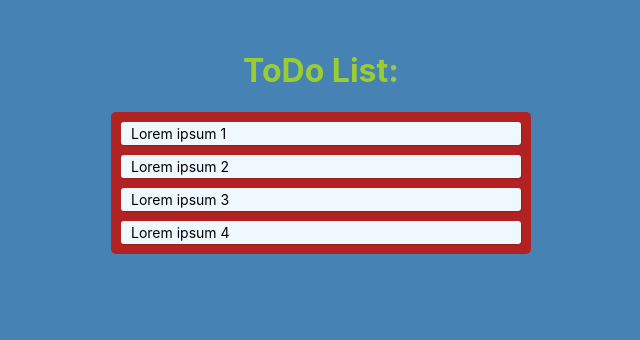
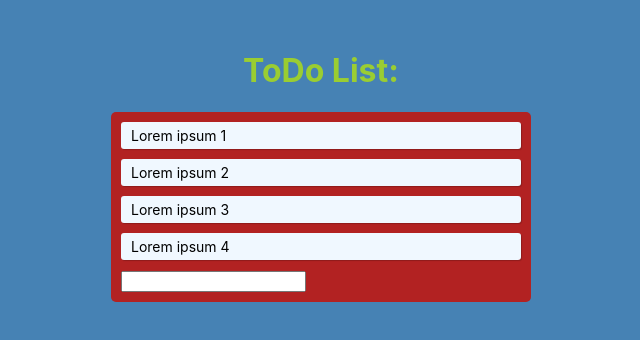
Before and after one commit to Stefantut/React-Hooks-ToDo-App, a React (Create React App) app: page / in a window 1280 px wide. Shown: the top 340 px of the page, without its empty margins (319-959 px from the left). Built offline with nearby package versions, Linux system fonts and the light colour scheme.

Commit message:
Created TodoForm component to add new Todo in list

```diff
--- a/src/App.css
+++ b/src/App.css
@@ -17,8 +17,8 @@
 
 .todo {
   background: aliceblue;
-  box-shadow: 1px 1px 1px rgba(0, 0, 0, 0.15);
-  padding: 3px 10px;
+  box-shadow: 1px 1px 1px rgba(0, 0, 0, 0.2);
+  padding: 5px 10px;
   font-size: 14px;
   margin-bottom: 10px;
   border-radius: 3px;
@@ -27,6 +27,7 @@
   justify-content: space-between;
   user-select: none;
 }
+
 .todo:last-child {
   margin-bottom: 0px;
 }
--- a/src/App.js
+++ b/src/App.js
@@ -1,6 +1,7 @@
 import React, { useState } from "react";
 import Todo from "./Todo";
 import "./App.css";
+import TodoForm from "./TodoForm";
 
 // Main Component
 function App() {
@@ -25,6 +26,14 @@ function App() {
       isCompleted: false,
     },
   ]);
+
+  const addTodo = (text) => {
+    // used spread operator to copy everything from todos array
+    const newTodos = [...todos, { text }];
+
+    // update de state - passed new array
+    setTodos(newTodos);
+  };
   return (
     <div className="app">
       <h1 className="title">ToDo List:</h1>
@@ -33,6 +42,9 @@ function App() {
         {todos.map((todo, index) => (
           <Todo key={index} index={index} todo={todo} />
         ))}
+
+        {/* Display input Component  */}
+        <TodoForm addTodo={addTodo} />
       </div>
     </div>
   );
--- /dev/null
+++ b/src/TodoForm.js
@@ -0,0 +1,37 @@
+import React, { useState } from "react";
+
+// takes in 1 prop - addTodo method
+function TodoForm({ addTodo }) {
+  // used useState hook because the form will have State to it
+  // value = the state, setValue= the method which updates the state
+  const [value, setValue] = useState("");
+
+  const handleSubmit = (e) => {
+    // prevent the form default action
+    e.preventDefault();
+    // stop from submitting if is an empty value
+    if (!value) return;
+
+    // calling addTodo function which is passed as a prop
+    // will take in the new typed value
+    addTodo(value);
+
+    // clear the form
+    setValue("");
+  };
+
+  return (
+    // form with submit handler, the value will the value from the state
+    // on change will run the method to update the state - setValue
+    // will send whatever is in the input
+    <form onSubmit={handleSubmit}>
+      <input
+        type="text"
+        className="add-item-input"
+        value={value}
+        onChange={(e) => setValue(e.target.value)}
+      />
+    </form>
+  );
+}
+export default TodoForm;
```
